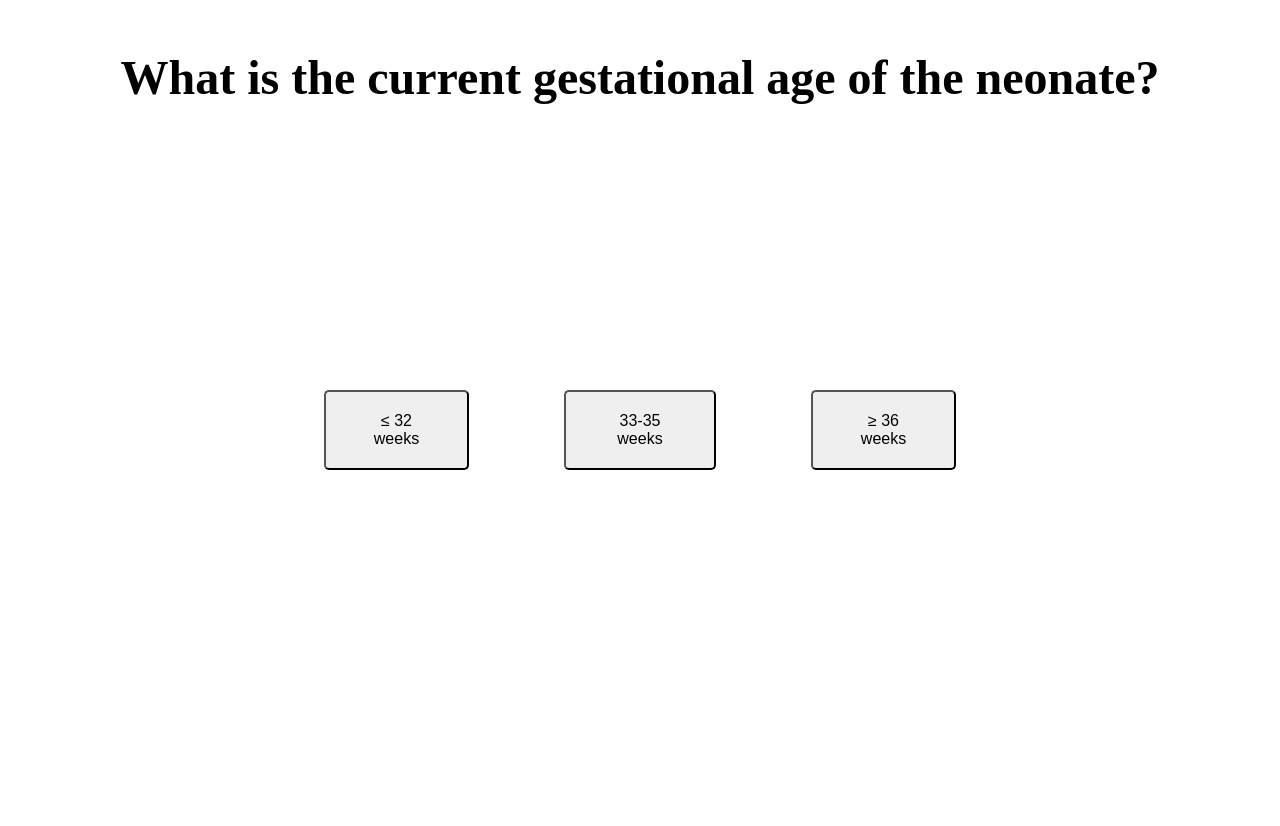
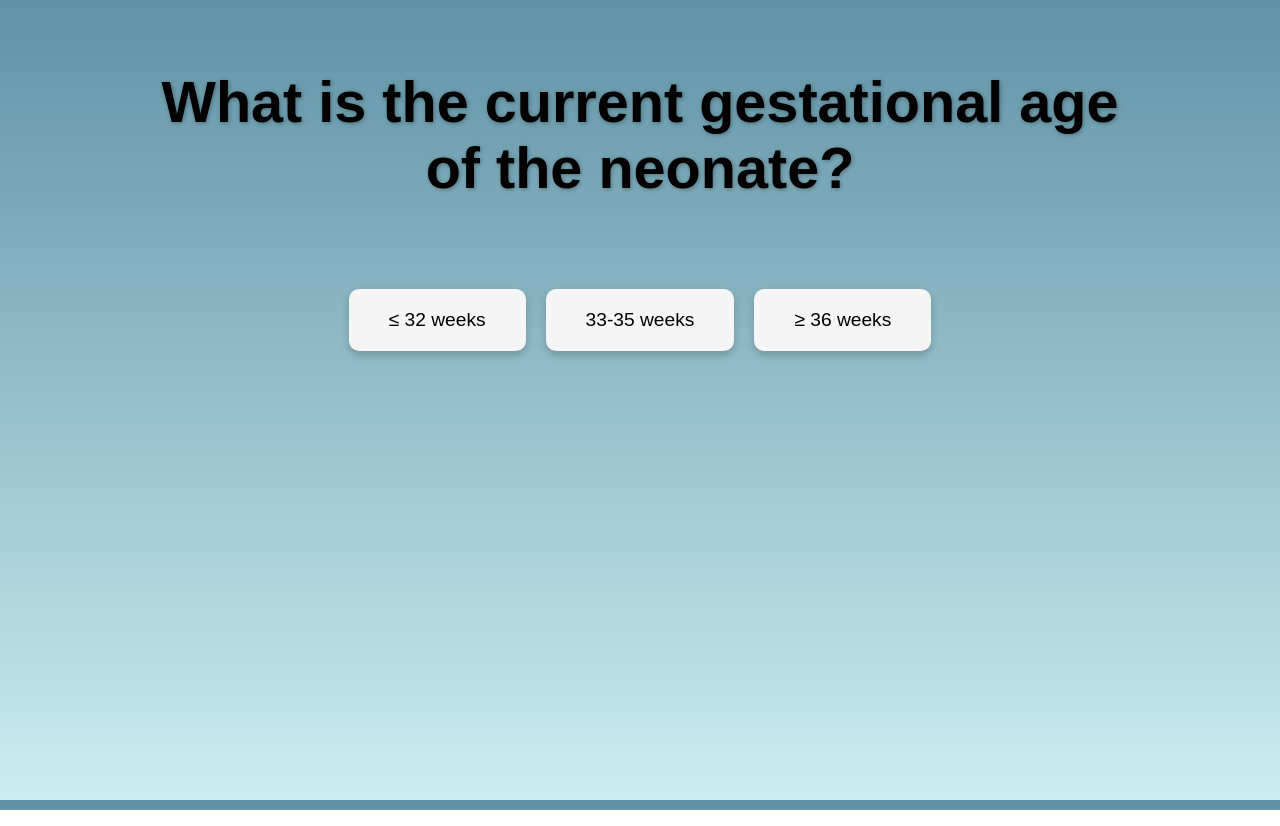
Before and after one commit to jasonavatarang/Neonatal-Navigators, a React (Vite) app in the folder frontend/: page /home in a window 1280 px wide. Built offline with nearby package versions, Linux system fonts and the light colour scheme.

Commit message:
Merged Alex and Cam branches

```diff
--- a/frontend/src/App.jsx
+++ b/frontend/src/App.jsx
@@ -1,3 +1,4 @@
+import React from "react";  // Add this line
 import { Routes, Route } from "react-router-dom";
 import Home from "./pages/Home/Home";
 import LandingPage from "./pages/LandingPage/LandingPage";
@@ -7,7 +8,7 @@ export default function App() {
     return (
         <Routes>
             <Route path="/" element={<LandingPage />} />
-            <Route path="/home" element={<Home />} />|
+            <Route path="/home" element={<Home />} />
             <Route path="/leftbranch" element={<LeftBranch />} />
         </Routes>
     );
--- a/frontend/src/pages/Home/Home.css
+++ b/frontend/src/pages/Home/Home.css
@@ -1,55 +1,96 @@
+/* Apply background gradient */
+body, html {
+    scroll-behavior: smooth;
+    margin: 0;
+    padding: 0;
+    height: 100%;
+    display: flex;
+    flex-direction: column;
+    align-items: center;
+    background: linear-gradient(to bottom, #6092A6, #CEECF2);
+    font-family: Arial, sans-serif;
+}
+
+/* Home container */
 .home-container {
     text-align: center;
     padding-top: 10px; /* Adjust to bring the title closer to the top */
     display: flex;
     flex-direction: column;
-    justify-content: flex-start; /* Align items to the top of the container */
-    align-items: center; /* Center horizontally */
+    justify-content: flex-start; /* Align items to the top */
+    align-items: center;
     height: 100vh; /* Full height to maintain responsiveness */
 }
 
+/* Title styling */
 .home-title {
     position: relative;
-    top: 0; /* Keep it at the top */
-    font-size: 1.5rem;
-    margin-top: 0; /* Remove any extra space at the top */
+    top: 0;
+    font-size: 1.8rem;
+    color: black;
+    font-weight: bold;
+    margin-top: 20px;
+    text-shadow: 1px 1px 4px rgba(0, 0, 0, 0.3);
+    width: 80%;
 }
 
+/* Button group container */
 .button-group {
     display: flex;
     justify-content: center;
-    width: 50%;
-    gap: 15%; /* Space between buttons */
-    margin-top: 20%; /* Keep some space between the title and buttons */
+    width: 60%;
+    gap: 20px; /* Adjust space between buttons */
+    margin-top: 50px;
 }
 
+/* Button styles */
 .button-group button {
     padding: 20px 40px;
-    border-radius: 5px;
-    font-size: 1rem;
+    border-radius: 10px;
+    font-size: 1.2rem;
     cursor: pointer;
+    background-color: whitesmoke;
+    color: black;
+    border: none;
+    box-shadow: 0 4px 8px rgba(0, 0, 0, 0.2);
+    transition: transform 0.3s, box-shadow 0.3s, background-color 0.3s;
+}
+
+/* Button hover effect */
+.button-group button:hover {
+    background-color: #a8c9e0;
+    transform: scale(1.05);
+    box-shadow: 0 8px 16px rgba(0, 0, 0, 0.3);
 }
 
 /* Media Queries for Tablets and Small Screens */
 @media (max-width: 768px) {
     .home-title {
-        font-size: 1rem; /* Adjust title size for smaller screens */
+        font-size: 1.4rem;
+    }
+
+    .button-group {
+        gap: 15px;
     }
 
     .button-group button {
         padding: 15px 30px;
-        font-size: 1.2rem;
+        font-size: 1.1rem;
     }
 }
 
 /* Media Queries for Mobile Devices */
 @media (max-width: 480px) {
     .home-title {
-        font-size: 0.75rem; /* Even smaller title for mobile */
+        font-size: 1.2rem;
+    }
+
+    .button-group {
+        gap: 10px;
     }
 
     .button-group button {
-        padding: 10px 20px;
-        font-size: 1.2rem;
+        padding: 12px 25px;
+        font-size: 1rem;
     }
 }
--- a/frontend/src/pages/Home/Home.jsx
+++ b/frontend/src/pages/Home/Home.jsx
@@ -1,5 +1,6 @@
+import React from "react";
 import { useNavigate } from "react-router-dom";
-import "./Home.css"; // Import CSS directly
+import "./Home.css";
 
 export default function Home() {
     const navigate = useNavigate();
--- a/frontend/src/pages/LandingPage/LandingPage.jsx
+++ b/frontend/src/pages/LandingPage/LandingPage.jsx
@@ -1,3 +1,4 @@
+import React from "react";  // Add this line
 import { useNavigate } from "react-router-dom";
 import "./LandingPage.css"; // Import the CSS directly
 
@@ -9,7 +10,7 @@ export default function LandingPage() {
             <div className="landing-page-title">
                 <h1>Welcome to NeoCare</h1>
             </div>
-            <button className="enter-button" onClick={() => navigate("/Home")}>
+            <button className="enter-button" onClick={() => navigate("/home")}>
                 Enter
             </button>
         </div>
--- a/frontend/src/pages/LeftBranch/LeftBranch.jsx
+++ b/frontend/src/pages/LeftBranch/LeftBranch.jsx
@@ -1,3 +1,5 @@
+
+import React from "react";  // Add this line
 import "./LeftBranch.css";
 
 export default function LeftBranch() {
```
